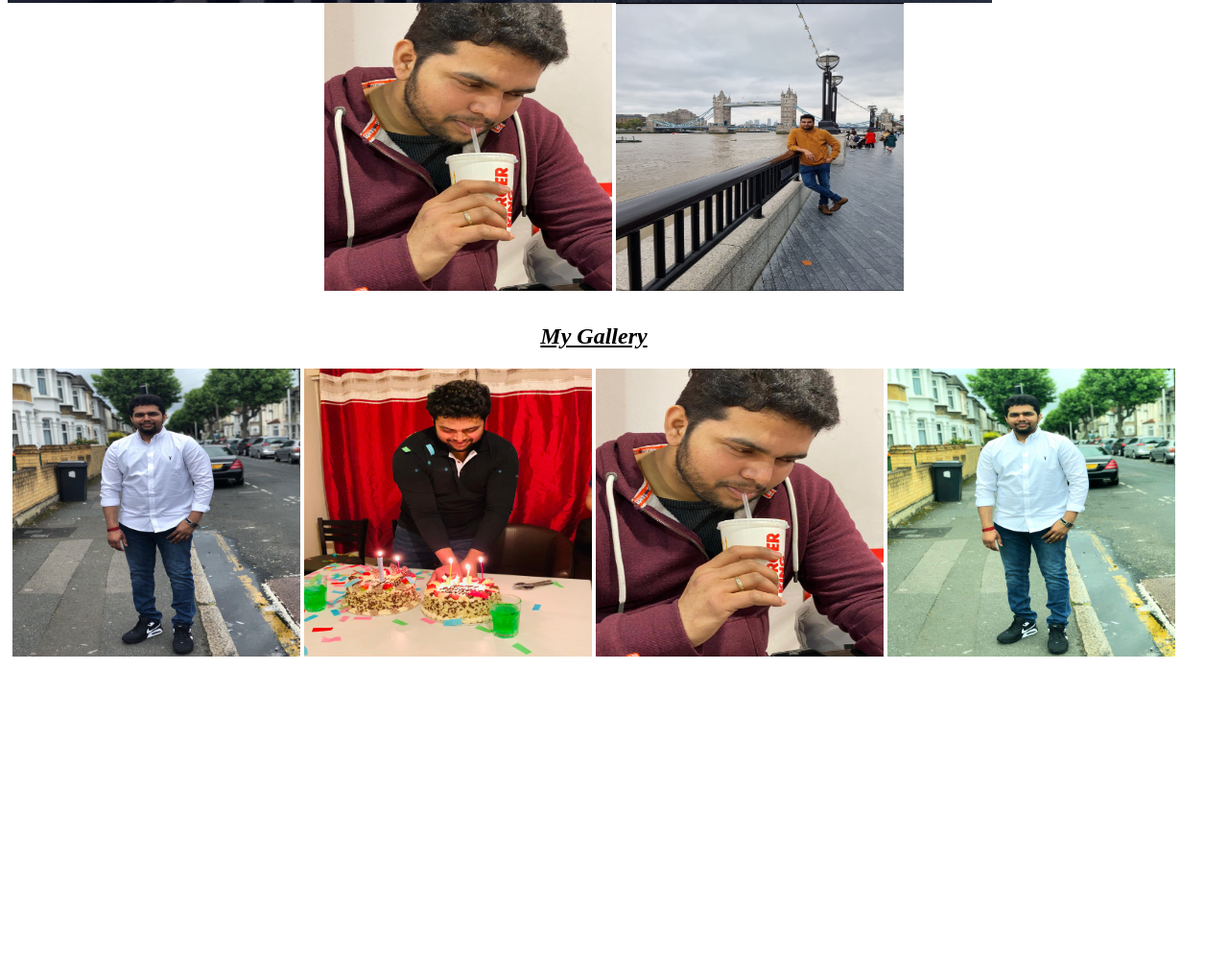
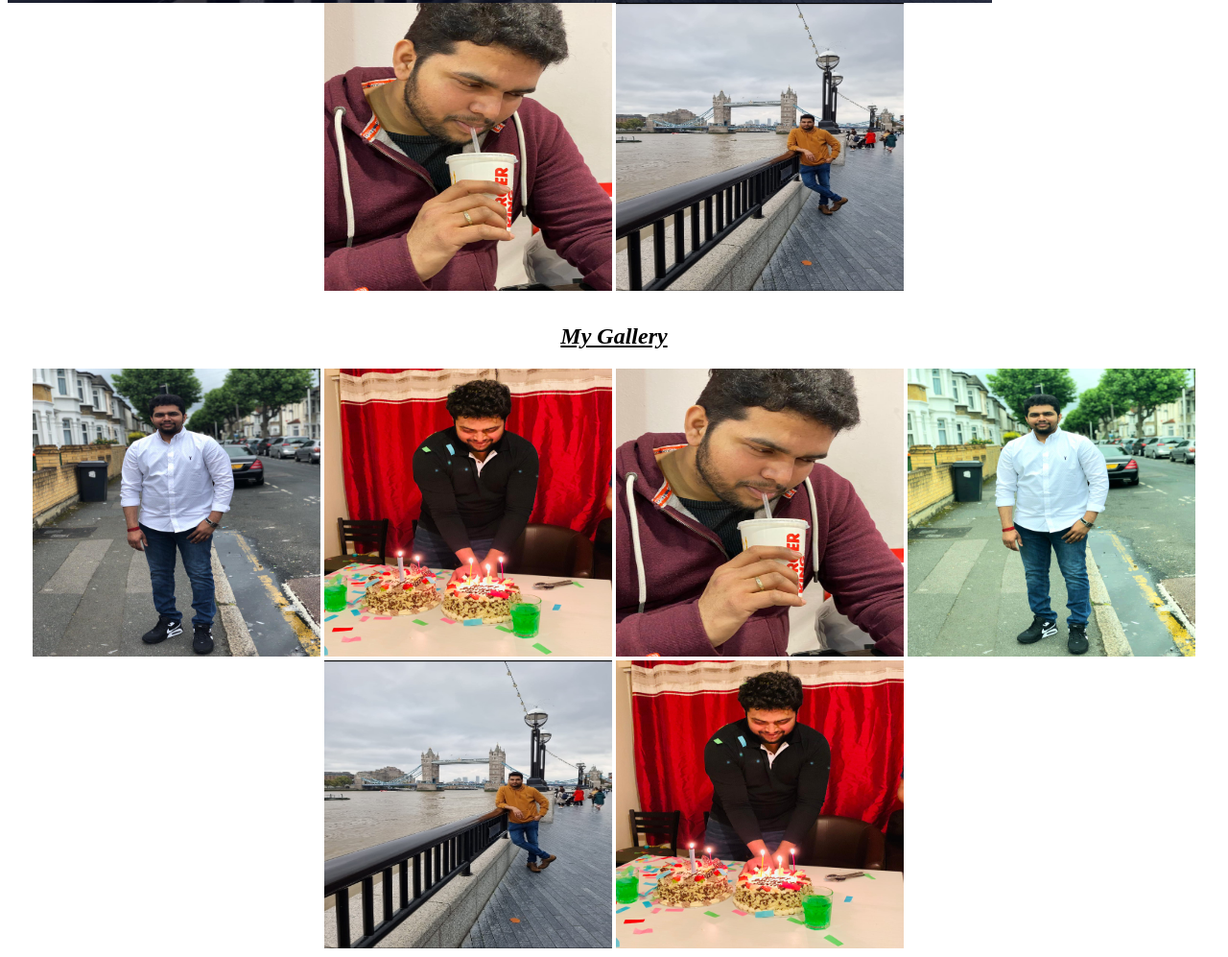
Before and after one commit to AbithaRavi123/AbithaRavi123, a plain HTML site: page index.html in a window 1280 px wide. Shown: the part 835-1832 px from the top of the page at 96% size. Before the commit the page ends 1528 px from the top, so only its background shows below. Drawn offline with Linux system fonts and the light colour scheme.

Commit message:
Update index.html

```diff
--- a/index.html
+++ b/index.html
@@ -29,6 +29,8 @@
       <img src="mine2.jpg" height="300px" width="300px">
       <img src="mine4.jpg" height="300px" width="300px">
       <img src="mine3.jpg" height="300px" width="300px">
+       <img src="mine.jpg" height="300px" width="300px">
+        <img src="mine2.jpg" height="300px" width="300px">
     </center>
     </div>
 </body>
```
